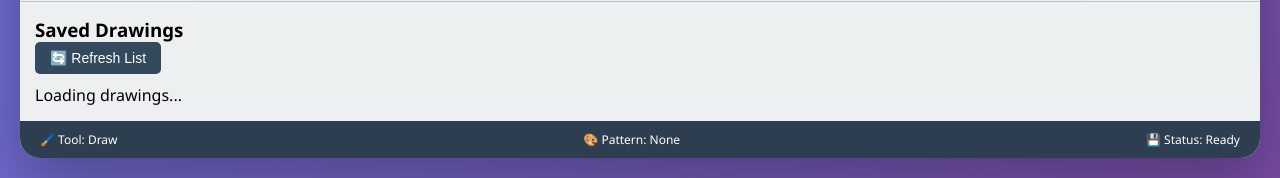
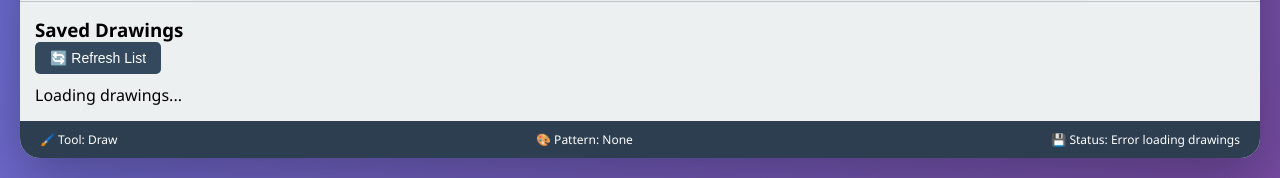
Before and after one commit to mahmoudinoreddin-byte/nexaflow, a Django app: template templates/tools/sketch-fabric.html in a window 1280 px wide. Shown: the part 773-951 px from the top of the page. Run offline with Django 5.2, Linux system fonts and the light colour scheme; the template is opened without the code that fills it, so the values that code supplies are empty; parts of the project's set-up code (start-up, migrations or seed data) failed here and were passed over; some libraries are stand-ins or nearby versions.

Commit message:
Update sketch-fabric.html

```diff
--- a/templates/tools/sketch-fabric.html
+++ b/templates/tools/sketch-fabric.html
@@ -191,6 +191,21 @@
                 opacity: 0;
             }
         }
+
+        /* Loading spinner */
+        .loading {
+            display: inline-block;
+            width: 20px;
+            height: 20px;
+            border: 3px solid rgba(255,255,255,.3);
+            border-radius: 50%;
+            border-top-color: #fff;
+            animation: spin 1s ease-in-out infinite;
+        }
+
+        @keyframes spin {
+            to { transform: rotate(360deg); }
+        }
     </style>
 </head>
 <body>
@@ -250,11 +265,29 @@
         <div class="status-bar">
             <div>🖌️ Tool: <span id="currentTool">Draw</span></div>
             <div>🎨 Pattern: <span id="currentPattern">None</span></div>
-            <div>💾 Status: Ready</div>
+            <div>💾 Status: <span id="status">Ready</span></div>
         </div>
     </div>
 
     <script>
+        // Get CSRF token for Django
+        function getCookie(name) {
+            let cookieValue = null;
+            if (document.cookie && document.cookie !== '') {
+                const cookies = document.cookie.split(';');
+                for (let i = 0; i < cookies.length; i++) {
+                    const cookie = cookies[i].trim();
+                    if (cookie.substring(0, name.length + 1) === (name + '=')) {
+                        cookieValue = decodeURIComponent(cookie.substring(name.length + 1));
+                        break;
+                    }
+                }
+            }
+            return cookieValue;
+        }
+
+        const csrftoken = getCookie('csrftoken');
+
         // Initialize Fabric.js canvas
         const canvas = new fabric.Canvas('canvas');
 
@@ -371,6 +404,16 @@
             }
         };
 
+        // Update status
+        function updateStatus(message, isLoading = false) {
+            const statusSpan = document.getElementById('status');
+            if (isLoading) {
+                statusSpan.innerHTML = '<span class="loading"></span> ' + message;
+            } else {
+                statusSpan.textContent = message;
+            }
+        }
+
         // Save state to history
         function saveHistory() {
             history.push(JSON.stringify(canvas.toJSON()));
@@ -384,11 +427,15 @@
                 const lastState = history[history.length - 1];
                 canvas.loadFromJSON(lastState, () => {
                     canvas.renderAll();
+                    updateStatus('Undo completed');
                 });
             } else if (history.length === 1) {
                 canvas.clear();
                 canvas.backgroundColor = 'white';
                 canvas.renderAll();
+                updateStatus('Canvas cleared');
+            } else {
+                updateStatus('Nothing to undo');
             }
         }
 
@@ -426,13 +473,6 @@
             canvas.isDrawingMode = true;
             canvas.freeDrawingBrush.width = parseInt(document.getElementById('brushSize').value);
             canvas.freeDrawingBrush.color = document.getElementById('colorPicker').value;
-
-            // Apply pattern to drawing brush if needed
-            const patternType = document.getElementById('patternSelect').value;
-            if (patternType !== 'none' && patterns[patternType]) {
-                // For drawing mode, patterns work differently
-                canvas.freeDrawingBrush.color = document.getElementById('colorPicker').value;
-            }
         }
 
         // Add shape
@@ -487,6 +527,7 @@
                 applyPattern(shape);
                 canvas.add(shape);
                 saveHistory();
+                updateStatus(`${type} added`);
             }
         }
 
@@ -497,6 +538,7 @@
             document.getElementById('currentTool').innerText = 'Draw';
             document.querySelectorAll('.tool-group button').forEach(btn => btn.classList.remove('active'));
             document.getElementById('draw').classList.add('active');
+            updateStatus('Drawing mode enabled');
         });
 
         document.getElementById('rectangle').addEventListener('click', () => {
@@ -545,6 +587,7 @@
                 canvas.backgroundColor = 'white';
                 canvas.renderAll();
                 saveHistory();
+                updateStatus('Canvas cleared');
             }
         });
 
@@ -558,6 +601,7 @@
             if (currentTool === 'draw') {
                 canvas.freeDrawingBrush.width = parseInt(size);
             }
+            updateStatus(`Brush size: ${size}`);
         });
 
         document.getElementById('colorPicker').addEventListener('input', (e) => {
@@ -566,6 +610,7 @@
             if (currentTool === 'draw') {
                 canvas.freeDrawingBrush.color = color;
             }
+            updateStatus(`Color changed to ${color}`);
         });
 
         document.getElementById('patternSelect').addEventListener('change', (e) => {
@@ -574,6 +619,7 @@
             if (canvas.getActiveObject()) {
                 applyPattern(canvas.getActiveObject());
             }
+            updateStatus(`Pattern: ${pattern}`);
         });
 
         document.getElementById('fillStyle').addEventListener('change', () => {
@@ -587,11 +633,14 @@
             const canvasData = canvas.toJSON();
             const imageData = canvas.toDataURL('png');
 
+            updateStatus('Saving drawing...', true);
+
             try {
-                const response = await fetch('/save_drawing', {
+                const response = await fetch('/tools/sketch-fabric/save/', {
                     method: 'POST',
                     headers: {
                         'Content-Type': 'application/json',
+                        'X-CSRFToken': csrftoken
                     },
                     body: JSON.stringify({
                         canvasData: canvasData,
@@ -602,12 +651,15 @@
                 const result = await response.json();
                 if (result.success) {
                     showAlert('Drawing saved successfully!', 'success');
+                    updateStatus('Drawing saved');
                     loadDrawingsList();
                 } else {
                     showAlert('Error saving drawing: ' + result.error, 'error');
+                    updateStatus('Save failed');
                 }
             } catch (error) {
                 showAlert('Error saving drawing: ' + error.message, 'error');
+                updateStatus('Save error');
             }
         });
 
@@ -618,16 +670,19 @@
                 quality: 1
             });
             const link = document.createElement('a');
-            link.download = 'drawing.png';
+            link.download = `drawing_${new Date().getTime()}.png`;
             link.href = dataURL;
             link.click();
             showAlert('PNG exported successfully!', 'success');
+            updateStatus('PNG exported');
         });
 
         // Load drawings list
         async function loadDrawingsList() {
+            updateStatus('Loading drawings...', true);
+
             try {
-                const response = await fetch('/list_drawings');
+                const response = await fetch('/tools/sketch-fabric/list/');
                 const result = await response.json();
 
                 const listDiv = document.getElementById('drawingList');
@@ -645,21 +700,27 @@
                         `;
                         listDiv.appendChild(item);
                     });
+                    updateStatus(`Loaded ${result.drawings.length} drawings`);
                 } else {
                     listDiv.innerHTML = '<p>No saved drawings found</p>';
+                    updateStatus('No drawings found');
                 }
             } catch (error) {
                 console.error('Error loading drawings:', error);
+                updateStatus('Error loading drawings');
             }
         }
 
         // Load drawing
         window.loadDrawing = async function(filename) {
+            updateStatus(`Loading ${filename}...`, true);
+
             try {
-                const response = await fetch('/load_drawing', {
+                const response = await fetch('/tools/sketch-fabric/load/', {
                     method: 'POST',
                     headers: {
                         'Content-Type': 'application/json',
+                        'X-CSRFToken': csrftoken
                     },
                     body: JSON.stringify({ filename: filename })
                 });
@@ -670,12 +731,15 @@
                         canvas.renderAll();
                         saveHistory();
                         showAlert('Drawing loaded successfully!', 'success');
+                        updateStatus('Drawing loaded');
                     });
                 } else {
                     showAlert('Error loading drawing: ' + result.error, 'error');
+                    updateStatus('Load failed');
                 }
             } catch (error) {
                 showAlert('Error loading drawing: ' + error.message, 'error');
+                updateStatus('Load error');
             }
         };
 
```
